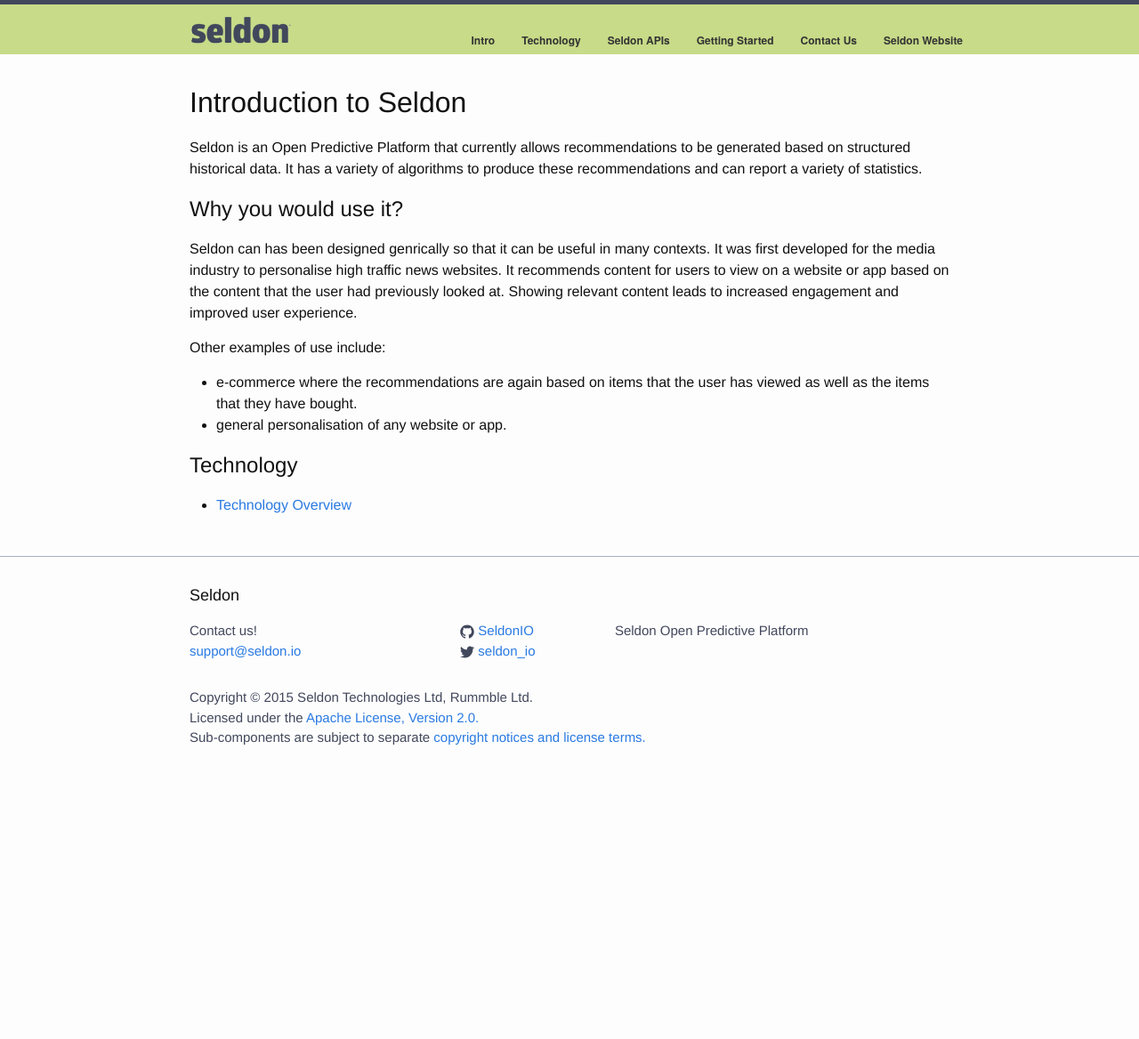
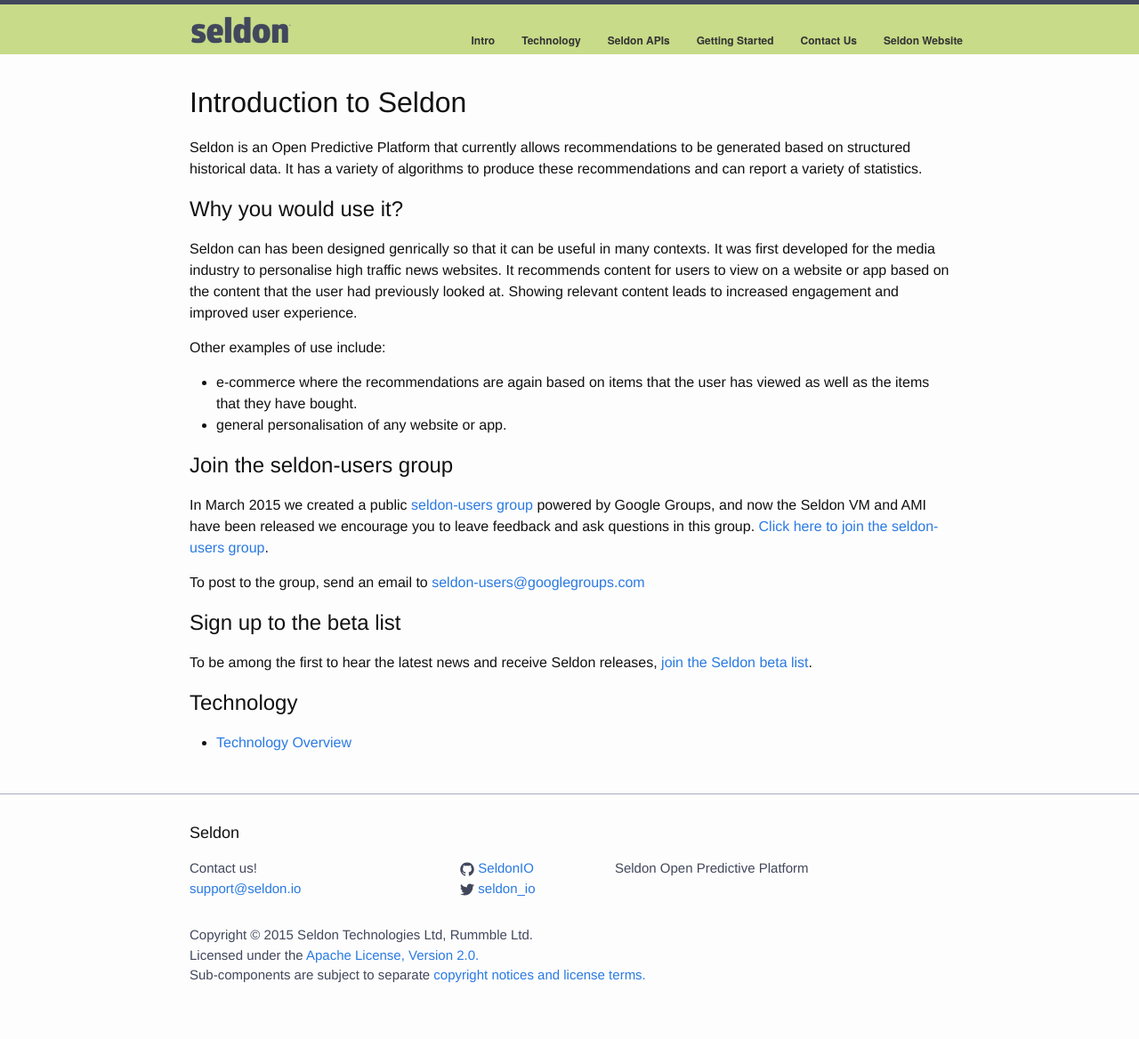
Before and after one commit to SeldonIO/seldonio.github.com, a Jekyll site: the page built from index.md, in a window 1280 px wide. Shown: the whole page at 89% size. Built offline with Jekyll 4.4.1, drawn with Linux system fonts in a browser that asks for light colours; before the commit the page ends 901 px from its top, so only the background shows below that.

Commit message:
Added info about seldon-users and mailing list

```diff
--- a/index.md
+++ b/index.md
@@ -17,6 +17,13 @@ Other examples of use include:
 * e-commerce where the recommendations are again based on items that the user has viewed as well as the items that they have bought.
 * general personalisation of any website or app.
 
+## Join the seldon-users group
+In March 2015 we created a public [seldon-users group](https://groups.google.com/forum/#!forum/seldon-users) powered by Google Groups, and now the Seldon VM and AMI have been released we encourage you to leave feedback and ask questions in this group. [Click here to join the seldon-users group](https://groups.google.com/forum/#!forum/seldon-users).
+
+To post to the group, send an email to [seldon-users@googlegroups.com](seldon-users@googlegroups.com)
+
+## Sign up to the beta list
+To be among the first to hear the latest news and receive Seldon releases, [join the Seldon beta list](http://eepurl.com/6X6n1).
 
 ## Technology
 
```
